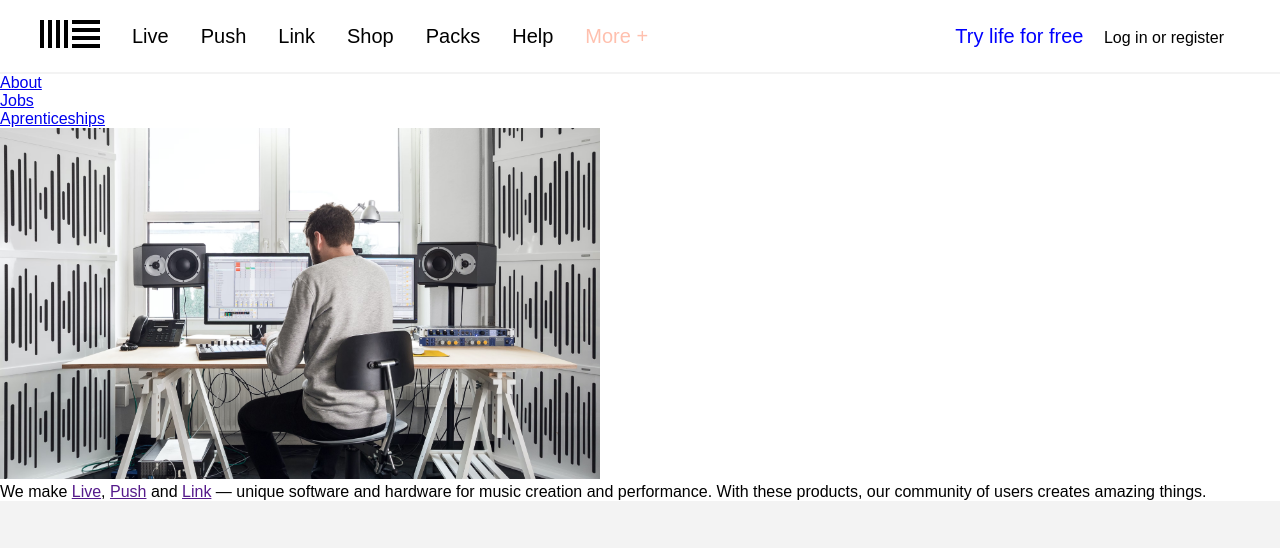
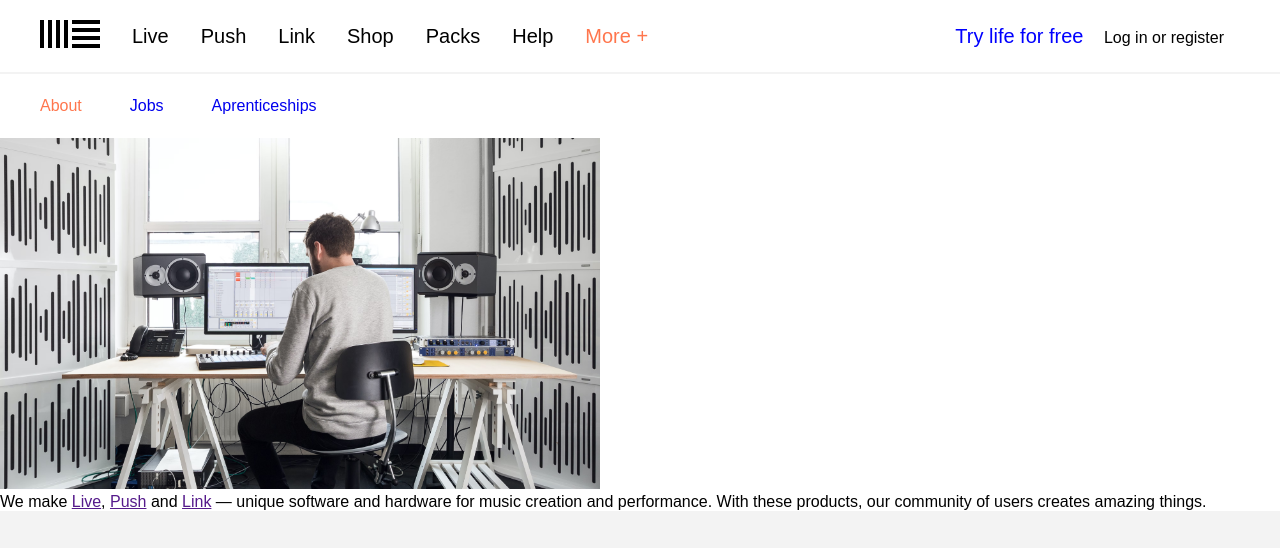
Before and after one commit to orr/frontend-practice-ableton, a plain HTML site: page index.html in a window 1280 px wide. Drawn offline with Linux system fonts and the light colour scheme; a web font is replaced by a local one.

Commit message:
fixed header

```diff
--- a/index.html
+++ b/index.html
@@ -78,8 +78,8 @@
         <header class="fixed-header">
             <ul>
                 <li><a href="#" class="li-fixed-header active">About</a></li>
-                <li><a href="#" class="li-fixed-header active">Jobs</a></li>
-                <li><a href="#" class="li-fixed-header active">Aprenticeships</a></li>
+                <li><a href="#" class="li-fixed-header ">Jobs</a></li>
+                <li><a href="#" class="li-fixed-header ">Aprenticeships</a></li>
             </ul>
         </header>
 
--- a/style.css
+++ b/style.css
@@ -14,10 +14,13 @@ body {
     width: 100%;
     background-color: #FFFFFF;
     margin: 0 auto;
+    max-width: 1600px;
+
 }
 
 .menu {
     margin-right: auto;
+
 }
 
 .menu-header {
@@ -25,7 +28,7 @@ body {
     flex-direction: column;
     padding: 1.25rem 2.5rem;
     border-bottom: 2px solid #F3F3F3;
-
+    margin: 0 auto;
 }
 
 .menu-header-top {
@@ -55,7 +58,7 @@ body {
 }
 
 .nav-li > a.more {
-    color: #FFC0AE;
+    color: #FF764D;
 }
 
 .registration a {
@@ -133,6 +136,23 @@ body {
     width: 100%;
 }
 
+.fixed-header ul {
+    display: flex;
+    gap: 3rem;
+    padding: 1.25rem 2.5rem;
+    font-size: 1rem;
+    font-weight: 500;
+    line-height: 24px;
+
+}
+
+.fixed-header ul a {
+    text-decoration: none;
+}
+
+.active {
+    color: #FF764D;
+}
 @media screen and (min-width: 2400px){
     .container {
         width: 80%;
```
